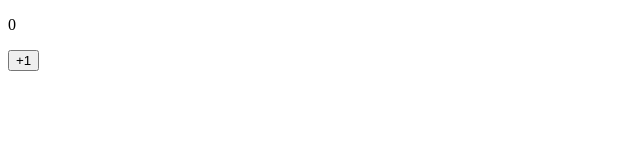
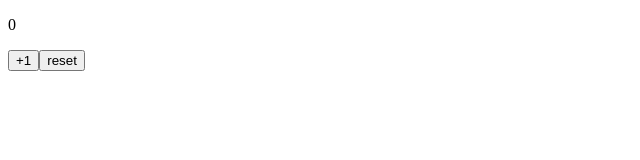
Before and after one commit to kiyosumi-png/next13-with-jotai, a Next.js app: page / in a window 1280 px wide. Shown: the top 160 px of the page, without its empty margins (0-640 px from the left). Built offline with nearby package versions, Linux system fonts and the light colour scheme.

Commit message:
with storage

```diff
--- a/src/app/page.tsx
+++ b/src/app/page.tsx
@@ -1,8 +1,9 @@
 "use client";
 
 import { atom, useAtom } from "jotai";
+import { atomWithStorage } from "jotai/utils";
 
-const counter = atom(0);
+const counter = atomWithStorage("counter", 0);
 
 export default function Home() {
   const [count, setCount] = useAtom(counter);
@@ -14,6 +15,7 @@ export default function Home() {
     <main>
       <p>{count}</p>
       <button onClick={onClick}>+1</button>
+      <button onClick={() => setCount(0)}>reset</button>
     </main>
   );
 }
```
